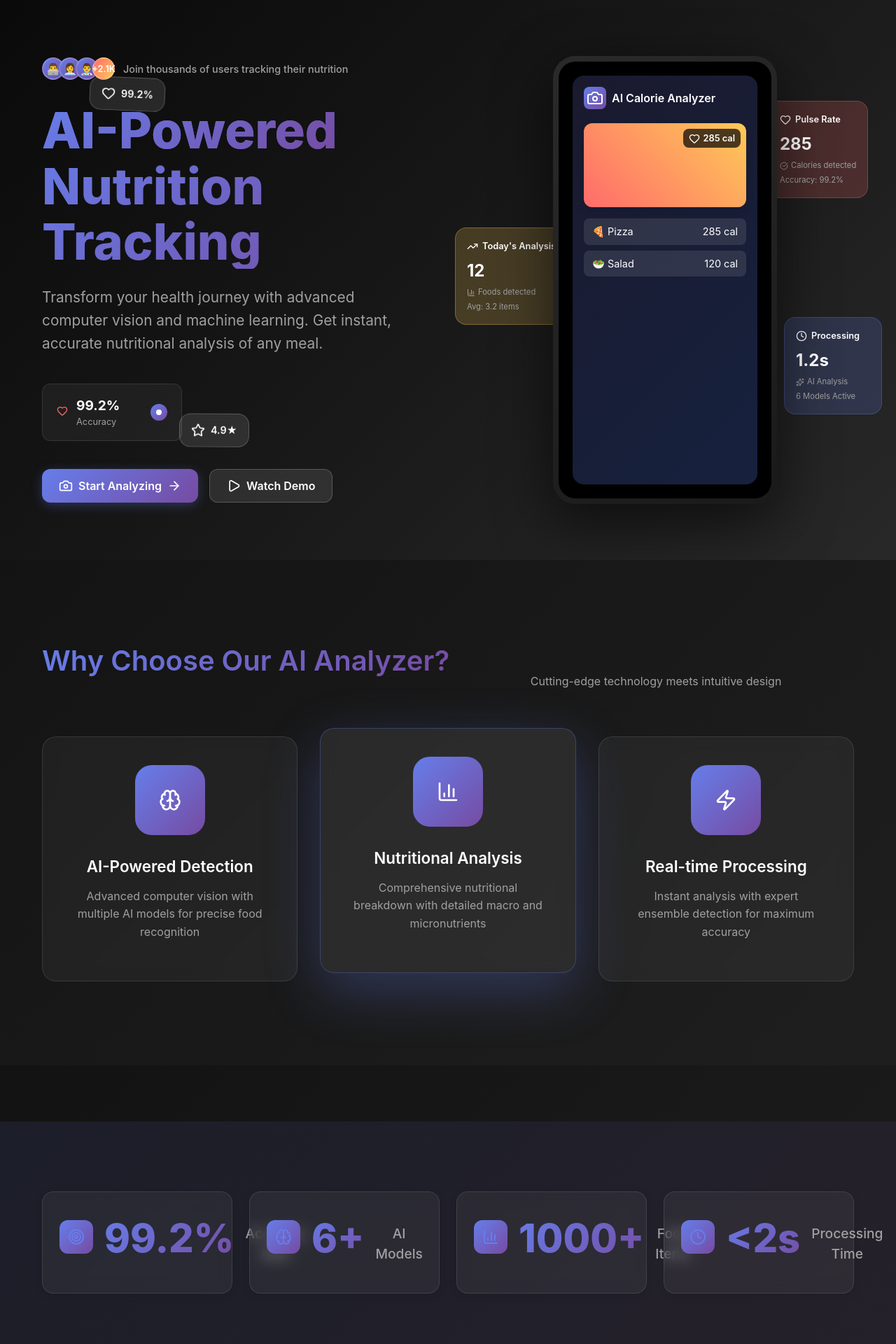
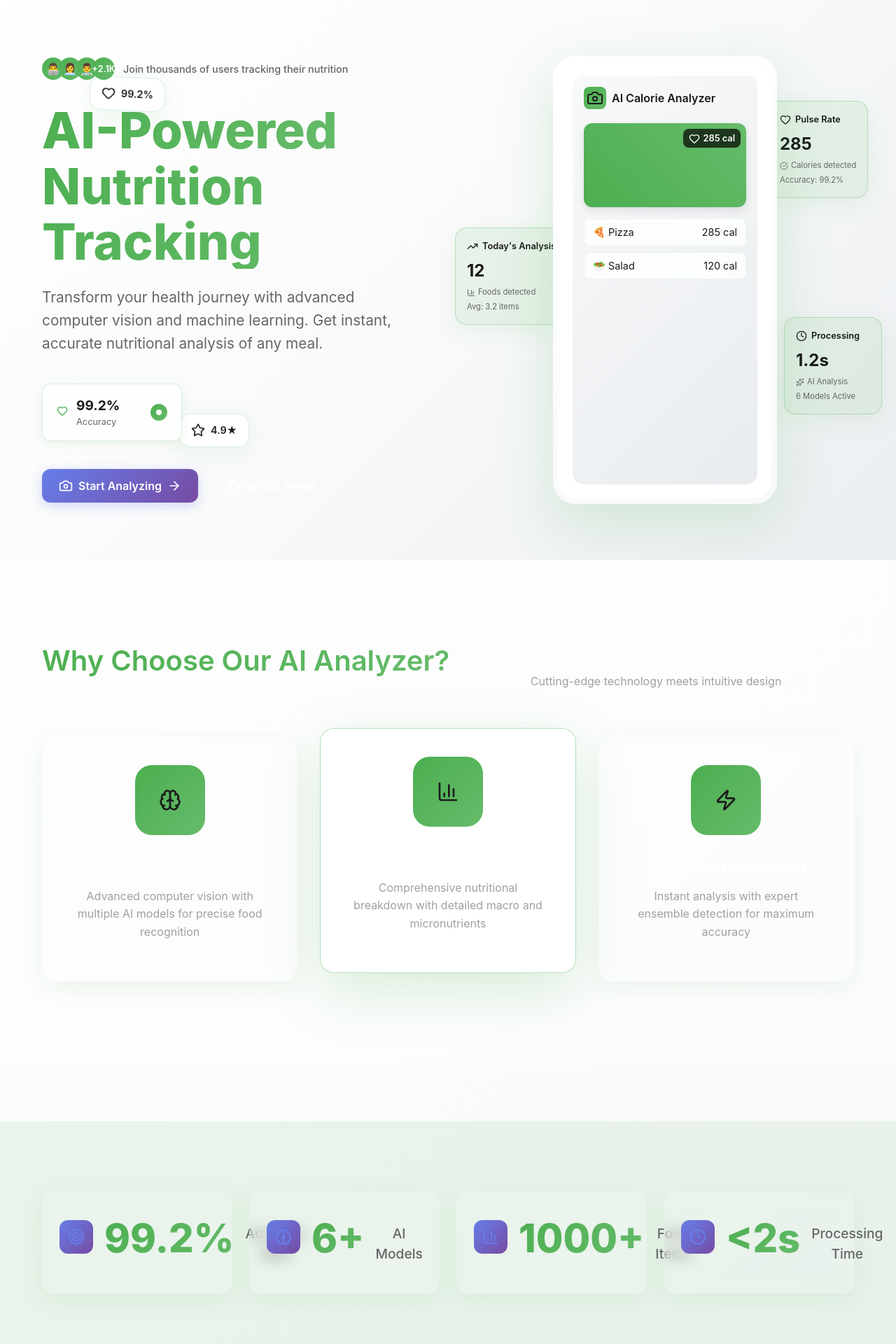
Before and after one commit to Ujjwal-sinha/AlCalorieApp, a React (Vite) app in the folder food-analyzer-frontend/: page / in a window 1280 px wide. Shown: the top 1920 px of the page at 70% size. Built offline with nearby package versions, Linux system fonts and the light colour scheme; no server answers.

Commit message:
fix theme

```diff
--- a/food-analyzer-frontend/src/App.css
+++ b/food-analyzer-frontend/src/App.css
@@ -11,8 +11,8 @@ body {
     sans-serif;
   -webkit-font-smoothing: antialiased;
   -moz-osx-font-smoothing: grayscale;
-  background: linear-gradient(135deg, #0f0f23 0%, #1a1a2e 50%, #16213e 100%);
-  color: #ffffff;
+  background: linear-gradient(135deg, #ffffff 0%, #f8f9fa 50%, #e9ecef 100%);
+  color: #1a1a1a;
   min-height: 100vh;
 }
 
@@ -21,10 +21,10 @@ code {
     monospace;
 }
 
-/* App Layout */
+/* App Container */
 .app {
   min-height: 100vh;
-  background: linear-gradient(135deg, #0f0f23 0%, #1a1a2e 50%, #16213e 100%);
+  background: linear-gradient(135deg, #ffffff 0%, #f8f9fa 50%, #e9ecef 100%);
 }
 
 /* Global Button Styles */
@@ -43,37 +43,37 @@ code {
 }
 
 .btn-primary {
-  background: linear-gradient(135deg, #667eea 0%, #764ba2 100%);
+  background: linear-gradient(135deg, #4caf50 0%, #66bb6a 100%);
   color: white;
-  box-shadow: 0 4px 16px rgba(102, 126, 234, 0.3);
+  box-shadow: 0 4px 16px rgba(76, 175, 80, 0.3);
 }
 
 .btn-primary:hover {
   transform: translateY(-2px);
-  box-shadow: 0 8px 24px rgba(102, 126, 234, 0.4);
+  box-shadow: 0 8px 24px rgba(76, 175, 80, 0.4);
 }
 
 .btn-secondary {
-  background: rgba(255, 255, 255, 0.1);
-  color: white;
-  border: 1px solid rgba(255, 255, 255, 0.2);
+  background: rgba(255, 255, 255, 0.9);
+  color: #1a1a1a;
+  border: 1px solid rgba(76, 175, 80, 0.2);
   backdrop-filter: blur(10px);
 }
 
 .btn-secondary:hover {
-  background: rgba(255, 255, 255, 0.15);
+  background: rgba(76, 175, 80, 0.1);
   transform: translateY(-2px);
 }
 
 .btn-outline {
   background: transparent;
-  color: white;
-  border: 2px solid rgba(255, 255, 255, 0.3);
+  color: #1a1a1a;
+  border: 2px solid rgba(76, 175, 80, 0.3);
 }
 
 .btn-outline:hover {
-  background: rgba(255, 255, 255, 0.1);
-  border-color: rgba(255, 255, 255, 0.5);
+  background: rgba(76, 175, 80, 0.1);
+  border-color: rgba(76, 175, 80, 0.5);
 }
 
 .btn-large {
@@ -191,33 +191,33 @@ a {
 }
 
 ::-webkit-scrollbar-track {
-  background: rgba(255, 255, 255, 0.1);
+  background: rgba(76, 175, 80, 0.1);
 }
 
 ::-webkit-scrollbar-thumb {
-  background: rgba(102, 126, 234, 0.5);
+  background: rgba(76, 175, 80, 0.5);
   border-radius: 4px;
 }
 
 ::-webkit-scrollbar-thumb:hover {
-  background: rgba(102, 126, 234, 0.7);
+  background: rgba(76, 175, 80, 0.7);
 }
 
 /* Focus Styles */
 *:focus {
-  outline: 2px solid rgba(102, 126, 234, 0.5);
+  outline: 2px solid rgba(76, 175, 80, 0.5);
   outline-offset: 2px;
 }
 
 /* Selection Styles */
 ::selection {
-  background: rgba(102, 126, 234, 0.3);
-  color: white;
+  background: rgba(76, 175, 80, 0.3);
+  color: #1a1a1a;
 }
 
 ::-moz-selection {
-  background: rgba(102, 126, 234, 0.3);
-  color: white;
+  background: rgba(76, 175, 80, 0.3);
+  color: #1a1a1a;
 }
 
 .app-header {
--- a/food-analyzer-frontend/src/pages/LandingPage.css
+++ b/food-analyzer-frontend/src/pages/LandingPage.css
@@ -1,8 +1,8 @@
 /* Landing Page Styles - Redesigned */
 .landing-page {
   min-height: 100vh;
-  background: linear-gradient(135deg, #0a0a0a 0%, #1a1a1a 50%, #2a2a2a 100%);
-  color: #ffffff;
+  background: linear-gradient(135deg, #ffffff 0%, #f8f9fa 50%, #e9ecef 100%);
+  color: #1a1a1a;
   overflow-x: hidden;
 }
 
@@ -38,7 +38,7 @@
   left: 0;
   right: 0;
   bottom: 0;
-  background: linear-gradient(135deg, rgba(10, 10, 10, 0.9) 0%, rgba(26, 26, 26, 0.8) 50%, rgba(42, 42, 42, 0.9) 100%);
+  background: linear-gradient(135deg, rgba(255, 255, 255, 0.9) 0%, rgba(248, 249, 250, 0.8) 50%, rgba(233, 236, 239, 0.9) 100%);
 }
 
 .floating-elements {
@@ -52,17 +52,18 @@
 
 .floating-card {
   position: absolute;
-  background: rgba(255, 255, 255, 0.1);
+  background: rgba(255, 255, 255, 0.9);
   backdrop-filter: blur(10px);
-  border: 1px solid rgba(255, 255, 255, 0.2);
+  border: 1px solid rgba(76, 175, 80, 0.2);
   border-radius: 16px;
   padding: 12px 16px;
   display: flex;
   align-items: center;
   gap: 8px;
-  color: white;
+  color: #1a1a1a;
   font-weight: 600;
   font-size: 0.9rem;
+  box-shadow: 0 8px 32px rgba(76, 175, 80, 0.1);
   animation: float 6s ease-in-out infinite;
 }
 
@@ -122,12 +123,12 @@
   width: 32px;
   height: 32px;
   border-radius: 50%;
-  background: linear-gradient(135deg, #667eea, #764ba2);
+  background: linear-gradient(135deg, #4caf50, #66bb6a);
   display: flex;
   align-items: center;
   justify-content: center;
   font-size: 1rem;
-  border: 2px solid rgba(255, 255, 255, 0.2);
+  border: 2px solid rgba(76, 175, 80, 0.2);
   margin-left: -8px;
 }
 
@@ -139,19 +140,19 @@
   width: 32px;
   height: 32px;
   border-radius: 50%;
-  background: linear-gradient(135deg, #ff6b6b, #feca57);
+  background: linear-gradient(135deg, #4caf50, #66bb6a);
   display: flex;
   align-items: center;
   justify-content: center;
   font-size: 0.8rem;
   font-weight: 600;
   color: white;
-  border: 2px solid rgba(255, 255, 255, 0.2);
+  border: 2px solid rgba(76, 175, 80, 0.2);
   margin-left: -8px;
 }
 
 .proof-text {
-  color: #a0a0a0;
+  color: #666666;
   font-size: 0.9rem;
   font-weight: 500;
 }
@@ -161,14 +162,14 @@
   font-weight: 800;
   line-height: 1.1;
   margin-bottom: 24px;
-  background: linear-gradient(135deg, #667eea 0%, #764ba2 100%);
+  background: linear-gradient(135deg, #4caf50 0%, #66bb6a 100%);
   -webkit-background-clip: text;
   -webkit-text-fill-color: transparent;
   background-clip: text;
 }
 
 .gradient-text {
-  background: linear-gradient(135deg, #667eea 0%, #764ba2 100%);
+  background: linear-gradient(135deg, #4caf50 0%, #66bb6a 100%);
   -webkit-background-clip: text;
   -webkit-text-fill-color: transparent;
   background-clip: text;
@@ -177,7 +178,7 @@
 .hero-subtitle {
   font-size: 1.3rem;
   line-height: 1.6;
-  color: #a0a0a0;
+  color: #666666;
   margin-bottom: 40px;
   max-width: 500px;
 }
@@ -191,15 +192,16 @@
   display: flex;
   align-items: center;
   gap: 12px;
-  background: rgba(255, 255, 255, 0.05);
-  border: 1px solid rgba(255, 255, 255, 0.1);
+  background: rgba(255, 255, 255, 0.8);
+  border: 1px solid rgba(76, 175, 80, 0.2);
   border-radius: 12px;
   padding: 16px 20px;
   max-width: 200px;
+  box-shadow: 0 4px 16px rgba(76, 175, 80, 0.1);
 }
 
 .metric-icon {
-  color: #ff6b6b;
+  color: #4caf50;
 }
 
 .metric-content {
@@ -210,25 +212,25 @@
   display: block;
   font-size: 1.2rem;
   font-weight: 700;
-  color: white;
+  color: #1a1a1a;
 }
 
 .metric-label {
   display: block;
   font-size: 0.8rem;
-  color: #a0a0a0;
+  color: #666666;
 }
 
 .metric-toggle {
   width: 24px;
   height: 24px;
   border-radius: 50%;
-  background: rgba(255, 255, 255, 0.1);
+  background: rgba(76, 175, 80, 0.1);
   position: relative;
 }
 
 .metric-toggle.active {
-  background: linear-gradient(135deg, #667eea, #764ba2);
+  background: linear-gradient(135deg, #4caf50, #66bb6a);
 }
 
 .metric-toggle.active::after {
@@ -262,17 +264,17 @@
   position: relative;
   width: 320px;
   height: 640px;
-  background: linear-gradient(145deg, #2a2a2a, #1a1a1a);
+  background: linear-gradient(145deg, #ffffff, #f8f9fa);
   border-radius: 32px;
   padding: 8px;
-  box-shadow: 0 25px 80px rgba(0, 0, 0, 0.6);
+  box-shadow: 0 25px 80px rgba(76, 175, 80, 0.2);
   z-index: 2;
 }
 
 .phone-screen {
   width: 100%;
   height: 100%;
-  background: #000;
+  background: #ffffff;
   border-radius: 24px;
   padding: 20px;
   display: flex;
@@ -283,7 +285,7 @@
 .app-preview {
   width: 100%;
   height: 100%;
-  background: linear-gradient(135deg, #1a1a2e 0%, #16213e 100%);
+  background: linear-gradient(135deg, #f8f9fa 0%, #e9ecef 100%);
   border-radius: 16px;
   padding: 16px;
   display: flex;
@@ -295,14 +297,14 @@
   align-items: center;
   gap: 8px;
   margin-bottom: 20px;
-  color: white;
+  color: #1a1a1a;
   font-weight: 600;
 }
 
 .preview-logo {
   width: 32px;
   height: 32px;
-  background: linear-gradient(135deg, #667eea, #764ba2);
+  background: linear-gradient(135deg, #4caf50, #66bb6a);
   border-radius: 8px;
   display: flex;
   align-items: center;
@@ -319,7 +321,7 @@
 .preview-image {
   width: 100%;
   height: 120px;
-  background: linear-gradient(45deg, #ff6b6b, #feca57);
+  background: linear-gradient(45deg, #4caf50, #66bb6a);
   border-radius: 12px;
   position: relative;
   overflow: hidden;
@@ -353,9 +355,11 @@
   display: flex;
   justify-content: space-between;
   padding: 8px 12px;
-  background: rgba(255, 255, 255, 0.1);
+  background: rgba(255, 255, 255, 0.8);
   border-radius: 8px;
   font-size: 0.9rem;
+  color: #1a1a1a;
+  border: 1px solid rgba(76, 175, 80, 0.1);
 }
 
 /* Floating Health Cards */
@@ -370,37 +374,38 @@
 
 .health-card {
   position: absolute;
-  background: rgba(255, 255, 255, 0.1);
+  background: rgba(255, 255, 255, 0.9);
   backdrop-filter: blur(10px);
-  border: 1px solid rgba(255, 255, 255, 0.2);
+  border: 1px solid rgba(76, 175, 80, 0.2);
   border-radius: 16px;
   padding: 16px;
-  color: white;
+  color: #1a1a1a;
   min-width: 140px;
   animation: float 8s ease-in-out infinite;
+  box-shadow: 0 8px 32px rgba(76, 175, 80, 0.1);
 }
 
 .health-card.pulse-card {
   top: 10%;
   right: -20px;
-  background: rgba(255, 107, 107, 0.2);
-  border-color: rgba(255, 107, 107, 0.3);
+  background: rgba(76, 175, 80, 0.1);
+  border-color: rgba(76, 175, 80, 0.3);
   animation-delay: 1s;
 }
 
 .health-card.sleep-card {
   bottom: 20%;
   right: -40px;
-  background: rgba(102, 126, 234, 0.2);
-  border-color: rgba(102, 126, 234, 0.3);
+  background: rgba(76, 175, 80, 0.1);
+  border-color: rgba(76, 175, 80, 0.3);
   animation-delay: 3s;
 }
 
 .health-card.activity-card {
   bottom: 40%;
   left: -30px;
-  background: rgba(254, 202, 87, 0.2);
-  border-color: rgba(254, 202, 87, 0.3);
+  background: rgba(76, 175, 80, 0.1);
+  border-color: rgba(76, 175, 80, 0.3);
   animation-delay: 5s;
 }
 
@@ -411,12 +416,14 @@
   margin-bottom: 8px;
   font-size: 0.8rem;
   font-weight: 600;
+  color: #1a1a1a;
 }
 
 .card-value {
   font-size: 1.5rem;
   font-weight: 700;
   margin-bottom: 4px;
+  color: #1a1a1a;
 }
 
 .card-status {
@@ -424,19 +431,19 @@
   align-items: center;
   gap: 4px;
   font-size: 0.7rem;
-  color: #a0a0a0;
+  color: #666666;
   margin-bottom: 4px;
 }
 
 .card-details {
   font-size: 0.7rem;
-  color: #a0a0a0;
+  color: #666666;
 }
 
 /* Features Section */
 .features-section {
   padding: 120px 0;
-  background: rgba(255, 255, 255, 0.02);
+  background: rgba(255, 255, 255, 0.5);
 }
 
 .section-header {
@@ -448,7 +455,7 @@
   font-size: 3.5rem;
   font-weight: 700;
   margin-bottom: 16px;
-  background: linear-gradient(135deg, #667eea 0%, #764ba2 100%);
+  background: linear-gradient(135deg, #4caf50 0%, #66bb6a 100%);
   -webkit-background-clip: text;
   -webkit-text-fill-color: transparent;
   background-clip: text;
@@ -456,7 +463,7 @@
 
 .section-header p {
   font-size: 1.3rem;
-  color: #a0a0a0;
+  color: #666666;
   max-width: 600px;
   margin: 0 auto;
 }
@@ -468,8 +475,8 @@
 }
 
 .feature-card {
-  background: rgba(255, 255, 255, 0.05);
-  border: 1px solid rgba(255, 255, 255, 0.1);
+  background: rgba(255, 255, 255, 0.8);
+  border: 1px solid rgba(76, 175, 80, 0.2);
   border-radius: 24px;
   padding: 48px;
   text-align: center;
@@ -477,6 +484,7 @@
   backdrop-filter: blur(10px);
   position: relative;
   overflow: hidden;
+  box-shadow: 0 8px 32px rgba(76, 175, 80, 0.1);
 }
 
 .feature-card::before {
@@ -486,7 +494,7 @@
   left: -100%;
   width: 100%;
   height: 100%;
-  background: linear-gradient(90deg, transparent, rgba(102, 126, 234, 0.1), transparent);
+  background: linear-gradient(90deg, transparent, rgba(76, 175, 80, 0.1), transparent);
   transition: left 0.6s ease;
 }
 
@@ -497,15 +505,15 @@
 .feature-card:hover,
 .feature-card.active {
   transform: translateY(-12px);
-  background: rgba(255, 255, 255, 0.08);
-  border-color: rgba(102, 126, 234, 0.3);
-  box-shadow: 0 25px 80px rgba(102, 126, 234, 0.3);
+  background: rgba(255, 255, 255, 0.9);
+  border-color: rgba(76, 175, 80, 0.4);
+  box-shadow: 0 25px 80px rgba(76, 175, 80, 0.2);
 }
 
 .feature-icon-wrapper {
   width: 100px;
   height: 100px;
-  background: linear-gradient(135deg, #667eea, #764ba2);
+  background: linear-gradient(135deg, #4caf50, #66bb6a);
   border-radius: 24px;
   display: flex;
   align-items: center;
@@ -530,13 +538,13 @@
   font-size: 1.8rem;
   font-weight: 600;
   margin-bottom: 20px;
-  color: white;
+  color: #1a1a1a;
   position: relative;
   z-index: 1;
 }
 
 .feature-card p {
-  color: #a0a0a0;
+  color: #666666;
   line-height: 1.7;
   font-size: 1.1rem;
   position: relative;
@@ -546,7 +554,7 @@
 /* Stats Section */
 .stats-section {
   padding: 100px 0;
-  background: linear-gradient(135deg, rgba(102, 126, 234, 0.1) 0%, rgba(118, 75, 162, 0.1) 100%);
+  background: linear-gradient(135deg, rgba(76, 175, 80, 0.1) 0%, rgba(102, 187, 106, 0.1) 100%);
 }
 
 .stats-grid {
@@ -558,29 +566,30 @@
 .stat-card {
   text-align: center;
   padding: 48px 24px;
-  background: rgba(255, 255, 255, 0.05);
+  background: rgba(255, 255, 255, 0.8);
   border-radius: 24px;
-  border: 1px solid rgba(255, 255, 255, 0.1);
+  border: 1px solid rgba(76, 175, 80, 0.2);
   transition: all 0.4s ease;
   backdrop-filter: blur(10px);
+  box-shadow: 0 8px 32px rgba(76, 175, 80, 0.1);
 }
 
 .stat-card:hover {
   transform: translateY(-8px);
-  background: rgba(255, 255, 255, 0.08);
-  border-color: rgba(102, 126, 234, 0.3);
-  box-shadow: 0 20px 60px rgba(102, 126, 234, 0.2);
+  background: rgba(255, 255, 255, 0.9);
+  border-color: rgba(76, 175, 80, 0.4);
+  box-shadow: 0 20px 60px rgba(76, 175, 80, 0.2);
 }
 
 .stat-icon {
   margin-bottom: 16px;
-  color: #667eea;
+  color: #4caf50;
 }
 
 .stat-number {
   font-size: 3.5rem;
   font-weight: 800;
-  background: linear-gradient(135deg, #667eea, #764ba2);
+  background: linear-gradient(135deg, #4caf50, #66bb6a);
   -webkit-background-clip: text;
   -webkit-text-fill-color: transparent;
   background-clip: text;
@@ -589,14 +598,14 @@
 
 .stat-label {
   font-size: 1.2rem;
-  color: #a0a0a0;
+  color: #666666;
   font-weight: 500;
 }
 
 /* Testimonials Section */
 .testimonials-section {
   padding: 120px 0;
-  background: rgba(255, 255, 255, 0.02);
+  background: rgba(255, 255, 255, 0.5);
 }
 
 .testimonials-grid {
@@ -606,18 +615,19 @@
 }
 
 .testimonial-card {
-  background: rgba(255, 255, 255, 0.05);
-  border: 1px solid rgba(255, 255, 255, 0.1);
+  background: rgba(255, 255, 255, 0.8);
+  border: 1px solid rgba(76, 175, 80, 0.2);
   border-radius: 20px;
   padding: 32px;
   transition: all 0.3s ease;
   backdrop-filter: blur(10px);
+  box-shadow: 0 8px 32px rgba(76, 175, 80, 0.1);
 }
 
 .testimonial-card:hover {
   transform: translateY(-8px);
-  background: rgba(255, 255, 255, 0.08);
-  border-color: rgba(102, 126, 234, 0.3);
+  background: rgba(255, 255, 255, 0.9);
+  border-color: rgba(76, 175, 80, 0.4);
 }
 
 .testimonial-header {
@@ -631,7 +641,7 @@
   width: 48px;
   height: 48px;
   border-radius: 50%;
-  background: linear-gradient(135deg, #667eea, #764ba2);
+  background: linear-gradient(135deg, #4caf50, #66bb6a);
   display: flex;
   align-items: center;
   justify-content: center;
@@ -645,12 +655,12 @@
 .testimonial-info h4 {
   font-size: 1.1rem;
   font-weight: 600;
-  color: white;
+  color: #1a1a1a;
   margin-bottom: 4px;
 }
 
 .testimonial-info p {
-  color: #a0a0a0;
+  color: #666666;
   font-size: 0.9rem;
 }
 
@@ -661,7 +671,7 @@
 }
 
 .testimonial-content {
-  color: #a0a0a0;
+  color: #666666;
   line-height: 1.6;
   font-size: 1rem;
 }
@@ -682,12 +692,12 @@
   font-size: 3rem;
   font-weight: 700;
   margin-bottom: 24px;
-  color: white;
+  color: #1a1a1a;
 }
 
 .benefits-text p {
   font-size: 1.2rem;
-  color: #a0a0a0;
+  color: #666666;
   margin-bottom: 40px;
   line-height: 1.6;
 }
@@ -703,12 +713,12 @@
   align-items: center;
   gap: 16px;
   margin-bottom: 20px;
-  color: #e0e0e0;
+  color: #1a1a1a;
   font-size: 1.1rem;
 }
 
 .benefits-list li svg {
-  color: #667eea;
+  color: #4caf50;
   flex-shrink: 0;
 }
 
@@ -720,12 +730,13 @@
 .dashboard-preview {
   width: 400px;
   height: 300px;
-  background: linear-gradient(135deg, #1a1a2e 0%, #16213e 100%);
+  background: linear-gradient(135deg, #f8f9fa 0%, #e9ecef 100%);
   border-radius: 24px;
   padding: 32px;
-  border: 1px solid rgba(255, 255, 255, 0.1);
+  border: 1px solid rgba(76, 175, 80, 0.2);
   position: relative;
   overflow: hidden;
+  box-shadow: 0 8px 32px rgba(76, 175, 80, 0.1);
 }
 
 .preview-chart {
@@ -734,7 +745,7 @@
   align-items: center;
   height: 120px;
   margin-bottom: 32px;
-  color: #667eea;
+  color: #4caf50;
 }
 
 .preview-stats {
@@ -746,14 +757,15 @@
 .stat-preview {
   text-align: center;
   padding: 16px;
-  background: rgba(255, 255, 255, 0.05);
+  background: rgba(255, 255, 255, 0.8);
   border-radius: 12px;
+  border: 1px solid rgba(76, 175, 80, 0.1);
 }
 
 .stat-preview span:first-child {
   display: block;
   font-size: 0.9rem;
-  color: #a0a0a0;
+  color: #666666;
   margin-bottom: 4px;
 }
 
@@ -761,13 +773,13 @@
   display: block;
   font-size: 1.2rem;
   font-weight: 600;
-  color: white;
+  color: #1a1a1a;
 }
 
 /* CTA Section */
 .cta-section {
   padding: 120px 0;
-  background: linear-gradient(135deg, rgba(102, 126, 234, 0.1) 0%, rgba(118, 75, 162, 0.1) 100%);
+  background: linear-gradient(135deg, rgba(76, 175, 80, 0.1) 0%, rgba(102, 187, 106, 0.1) 100%);
   text-align: center;
 }
 
@@ -775,12 +787,12 @@
   font-size: 3.5rem;
   font-weight: 700;
   margin-bottom: 20px;
-  color: white;
+  color: #1a1a1a;
 }
 
 .cta-content p {
   font-size: 1.3rem;
-  color: #a0a0a0;
+  color: #666666;
   margin-bottom: 48px;
   max-width: 600px;
   margin-left: auto;
@@ -796,9 +808,9 @@
 
 /* Footer */
 .landing-footer {
-  background: rgba(0, 0, 0, 0.4);
+  background: rgba(255, 255, 255, 0.8);
   padding: 80px 0 20px;
-  border-top: 1px solid rgba(255, 255, 255, 0.1);
+  border-top: 1px solid rgba(76, 175, 80, 0.2);
 }
 
 .footer-content {
@@ -809,7 +821,7 @@
 }
 
 .footer-brand p {
-  color: #a0a0a0;
+  color: #666666;
   margin-top: 20px;
   max-width: 400px;
   line-height: 1.6;
@@ -822,7 +834,7 @@
   gap: 16px;
   font-size: 1.8rem;
   font-weight: 700;
-  color: white;
+  color: #1a1a1a;
   margin-bottom: 16px;
 }
 
@@ -835,18 +847,18 @@
 .social-link {
   width: 48px;
   height: 48px;
-  background: rgba(255, 255, 255, 0.1);
+  background: rgba(76, 175, 80, 0.1);
   border-radius: 12px;
   display: flex;
   align-items: center;
   justify-content: center;
-  color: #a0a0a0;
+  color: #4caf50;
   transition: all 0.3s ease;
 }
 
 .social-link:hover {
-  background: rgba(102, 126, 234, 0.2);
-  color: #667eea;
+  background: rgba(76, 175, 80, 0.2);
+  color: #4caf50;
   transform: translateY(-2px);
 }
 
@@ -857,7 +869,7 @@
 }
 
 .footer-section h4 {
-  color: white;
+  color: #1a1a1a;
   margin-bottom: 20px;
   font-weight: 600;
   font-size: 1.1rem;
@@ -865,7 +877,7 @@
 
 .footer-section a {
   display: block;
-  color: #a0a0a0;
+  color: #666666;
   text-decoration: none;
   margin-bottom: 12px;
   transition: color 0.3s ease;
@@ -873,11 +885,11 @@
 }
 
 .footer-section a:hover {
-  color: #667eea;
+  color: #4caf50;
 }
 
 .footer-bottom {
-  border-top: 1px solid rgba(255, 255, 255, 0.1);
+  border-top: 1px solid rgba(76, 175, 80, 0.2);
   padding-top: 24px;
 }
 
@@ -890,7 +902,7 @@
 }
 
 .footer-bottom p {
-  color: #a0a0a0;
+  color: #666666;
   font-size: 0.9rem;
 }
 
@@ -900,14 +912,14 @@
 }
 
 .footer-bottom-links a {
-  color: #a0a0a0;
+  color: #666666;
   text-decoration: none;
   font-size: 0.9rem;
   transition: color 0.3s ease;
 }
 
 .footer-bottom-links a:hover {
-  color: #667eea;
+  color: #4caf50;
 }
 
 /* Animations */
```
